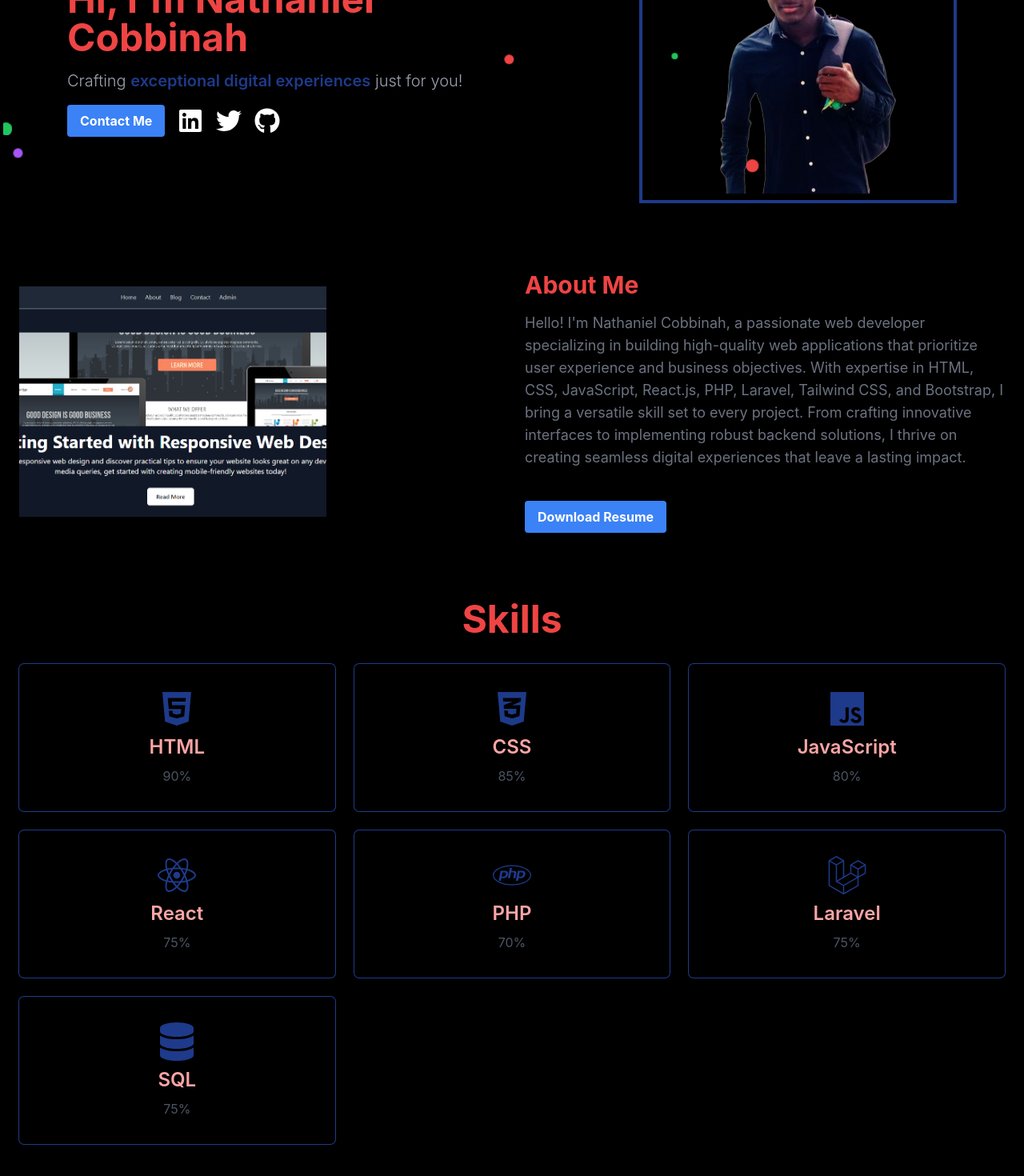
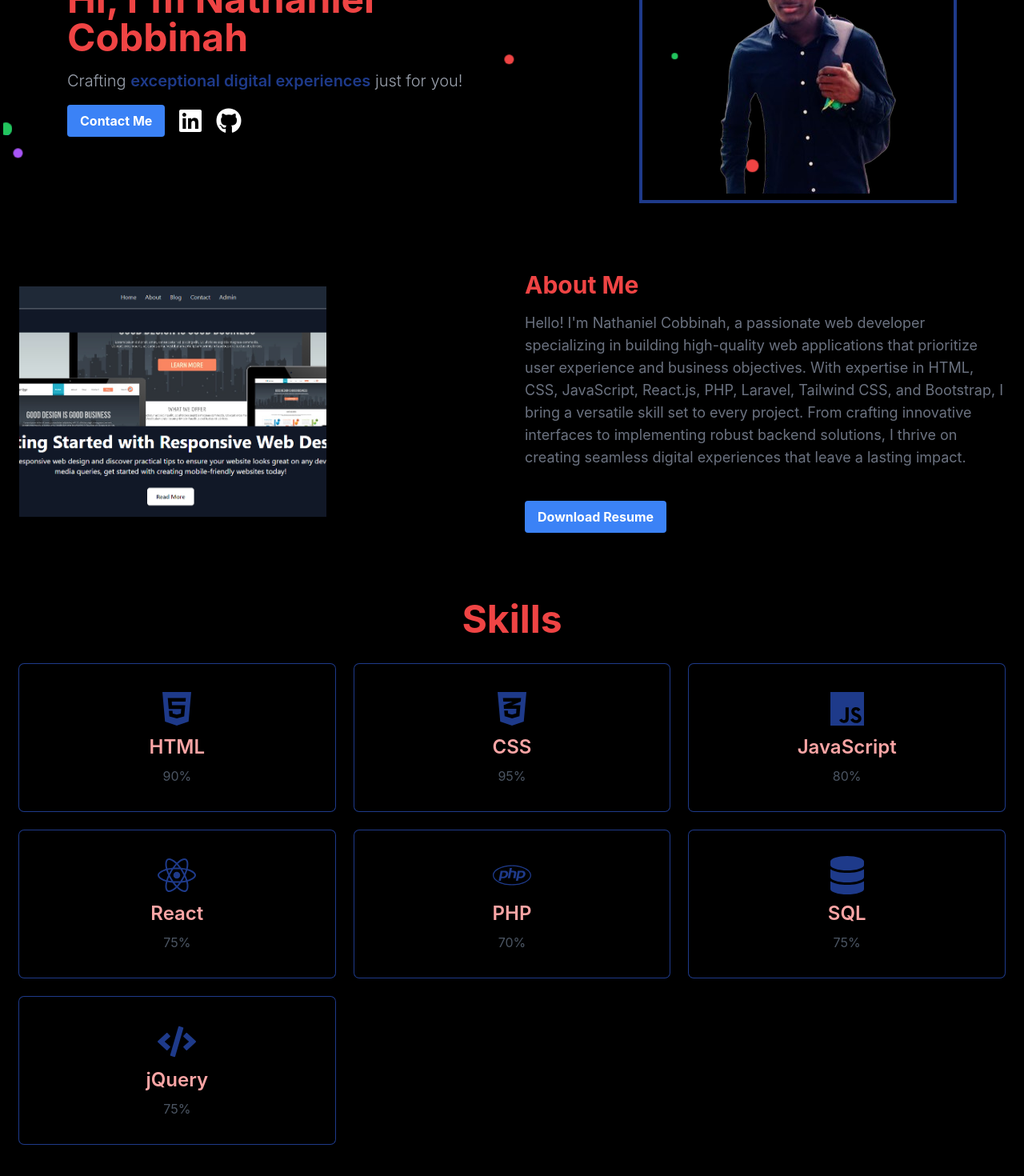
Before and after one commit to nathanielcobbinah/my-portfolio-site, a React (Create React App) app: page / in a window 1280 px wide. Shown: the part 252-1722 px from the top of the page at 80% size. Built offline with nearby package versions, Linux system fonts and the light colour scheme.

Commit message:
Added the the resume file and modified the skills set

```diff
--- a/src/components/AboutMe.js
+++ b/src/components/AboutMe.js
@@ -22,10 +22,10 @@ function AboutMe() {
 
   const handleDownloadResume = () => {
     // Replace 'your_resume.pdf' with the path to your resume PDF
-    const resumeUrl = '/path/to/your_resume.pdf';
+    const resumeUrl = '/documents/resume.pdf';
     const link = document.createElement('a');
     link.href = resumeUrl;
-    link.setAttribute('download', 'Nathaniel_de_Escade_Resume.pdf');
+    link.setAttribute('download', 'Nathaniel_Cobbinah_Resume.pdf');
     document.body.appendChild(link);
     link.click();
     document.body.removeChild(link);
--- a/src/components/Hero.js
+++ b/src/components/Hero.js
@@ -41,12 +41,12 @@ function Hero() {
               Contact Me
             </button>
             <div className="flex">
-              <a href="https://www.linkedin.com/in/nathanielcobbinah/" target="_blank" rel="noopener noreferrer" className="mr-4">
+              <a href="https://www.linkedin.com/in/nathaniel-cobbinah/" target="_blank" rel="noopener noreferrer" className="mr-4">
                 <FaLinkedin size={32} />
               </a>
-              <a href="https://twitter.com/natcobbinah" target="_blank" rel="noopener noreferrer" className="mr-4">
+              {/* <a href="https://twitter.com/natcobbinah" target="_blank" rel="noopener noreferrer" className="mr-4">
                 <FaTwitter size={32} />
-              </a>
+              </a> */}
               <a href="https://github.com/nathanielcobbinah" target="_blank" rel="noopener noreferrer">
                 <FaGithub size={32} />
               </a>
--- a/src/components/Skills.js
+++ b/src/components/Skills.js
@@ -1,18 +1,19 @@
 import React from 'react';
-import { FaHtml5, FaCss3Alt, FaJs, FaReact, FaDatabase, FaPhp, FaLaravel, FaVuejs, FaWordpress } from 'react-icons/fa';
+import { FaHtml5, FaCss3Alt, FaJs, FaReact, FaDatabase, FaPhp, FaLaravel, FaVuejs, FaWordpress, FaCode } from 'react-icons/fa';
 import ScrollRevealText from './ScrollRevealText';
 
 function Skills() {
   // Define your skills data
   const skills = [
     { name: 'HTML', level: '90%', icon: <FaHtml5 /> },
-    { name: 'CSS', level: '85%', icon: <FaCss3Alt /> },
+    { name: 'CSS', level: '95%', icon: <FaCss3Alt /> },
     { name: 'JavaScript', level: '80%', icon: <FaJs /> },
     { name: 'React', level: '75%', icon: <FaReact /> },
     { name: 'PHP', level: '70%', icon: <FaPhp /> },
-    { name: 'Laravel', level: '75%', icon: <FaLaravel /> },
+    // { name: 'Laravel', level: '75%', icon: <FaLaravel /> },
     // { name: 'WordPress', level: '90%', icon: <FaWordpress /> },
     { name: 'SQL', level: '75%', icon: <FaDatabase /> },
+    { name: 'jQuery', level: '75%', icon: <FaCode /> },
   ];
 
   return (
```
Also changed, not shown: src/components/Typewriter.js (line endings or trailing spaces), 1 other file (tests, documents, lock files or other folders).
